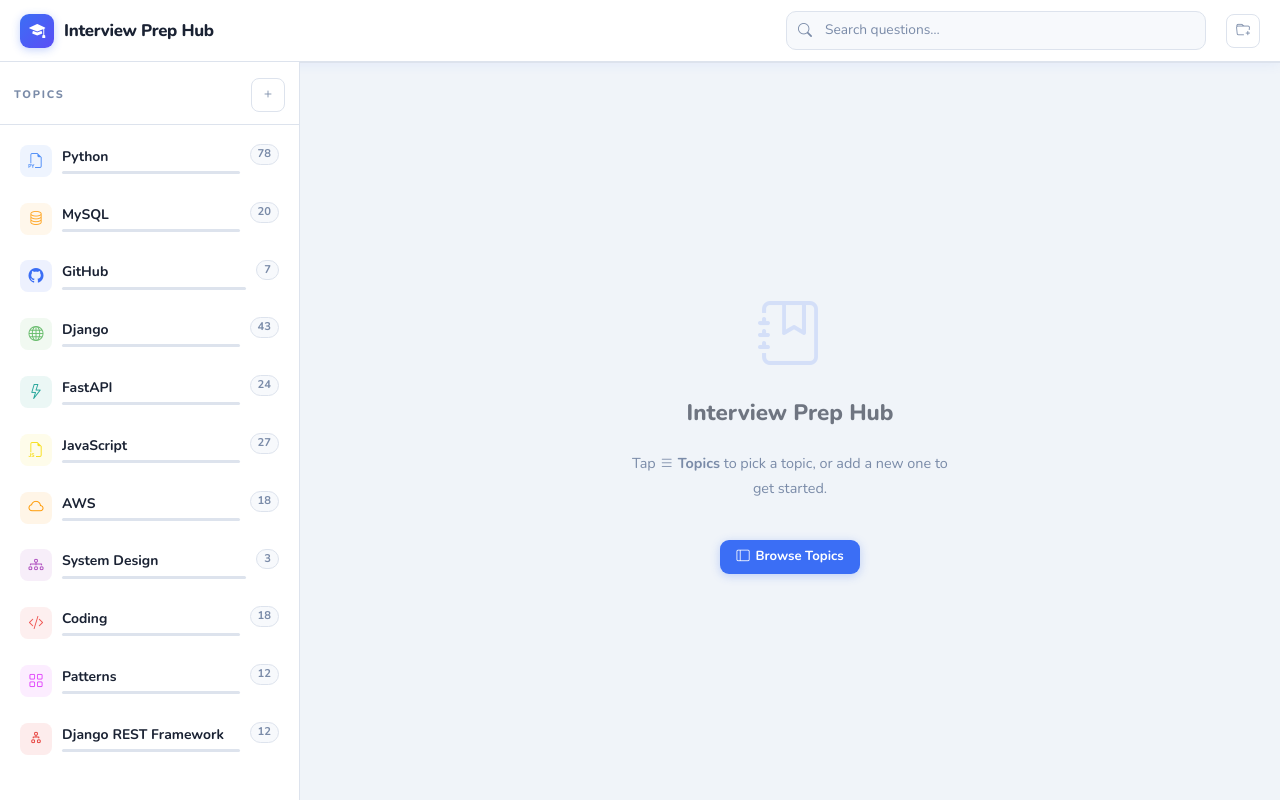
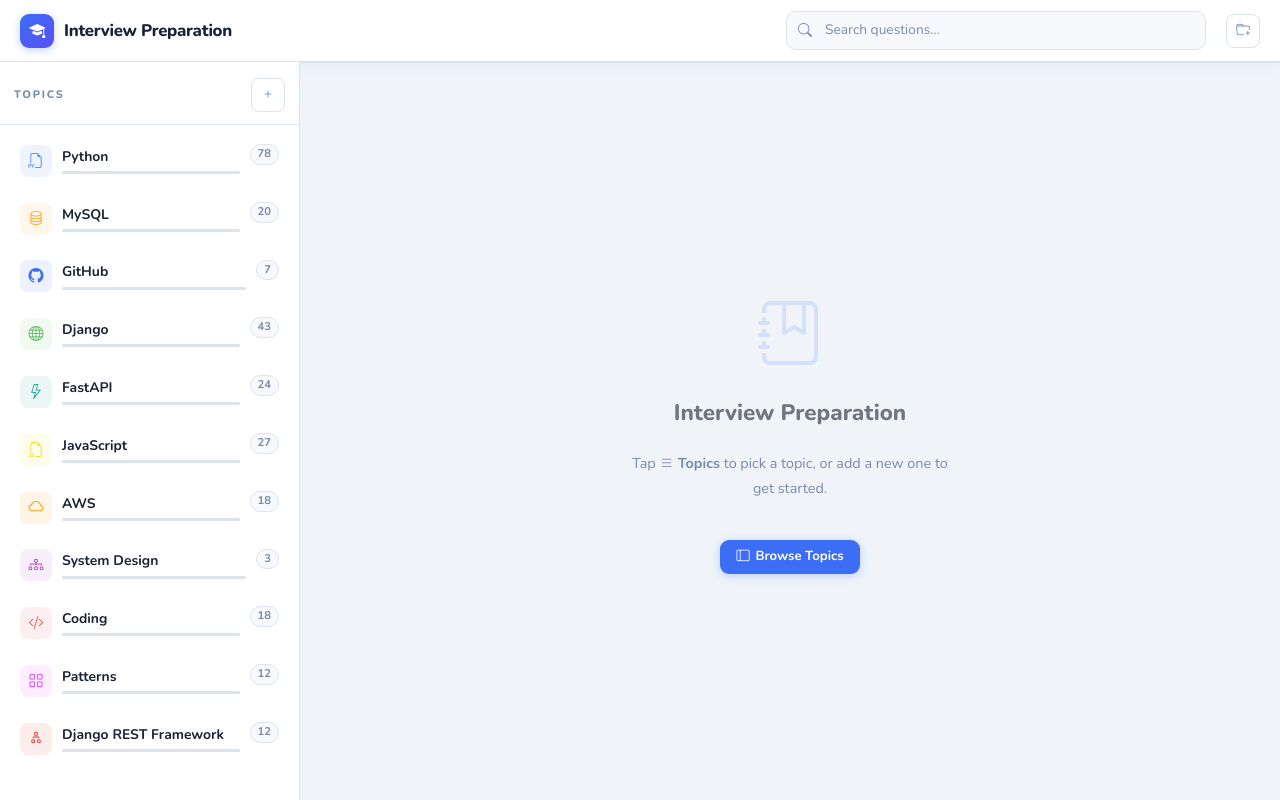
Before and after one commit to narayandzade/PreparationHub, a PHP site: page /preparation/ in a window 1280 px wide. Run offline with PHP 8.4, Linux system fonts and the light colour scheme; data comes from the database, SQL or seed files in the repository; some libraries are stand-ins or nearby versions.

Commit message:
updated pahe title

```diff
--- a/index.php
+++ b/index.php
@@ -4,7 +4,7 @@
 <head>
 <meta charset="UTF-8">
 <meta name="viewport" content="width=device-width, initial-scale=1.0, viewport-fit=cover">
-<title>Python Preparation</title>
+<title>Interview Preparation</title>
 <link rel="preconnect" href="https://fonts.googleapis.com">
 <link href="https://fonts.googleapis.com/css2?family=Nunito:wght@300;400;500;600;700;800&family=Fira+Code:wght@400;500&display=swap" rel="stylesheet">
 <link rel="stylesheet" href="https://cdn.jsdelivr.net/npm/bootstrap@5.3.3/dist/css/bootstrap.min.css">
@@ -25,7 +25,7 @@
   </button>
   <div class="topbar-brand">
     <div class="brand-icon"><i class="bi bi-mortarboard-fill"></i></div>
-    <span class="brand-text">Interview Prep Hub</span>
+    <span class="brand-text">Interview Preparation</span>
   </div>
   <div class="topbar-search">
     <i class="bi bi-search si"></i>
@@ -91,7 +91,7 @@
 
     <div id="welcomeScreen" class="welcome">
       <div class="welcome-icon"><i class="bi bi-journal-bookmark"></i></div>
-      <h2>Interview Prep Hub</h2>
+      <h2>Interview Preparation </h2>
       <p>Tap <strong><i class="bi bi-list"></i> Topics</strong> to pick a topic, or add a new one to get started.</p>
       <button class="btn-add" onclick="toggleSidebar()" style="margin-top:8px">
         <i class="bi bi-layout-sidebar"></i> Browse Topics
```
